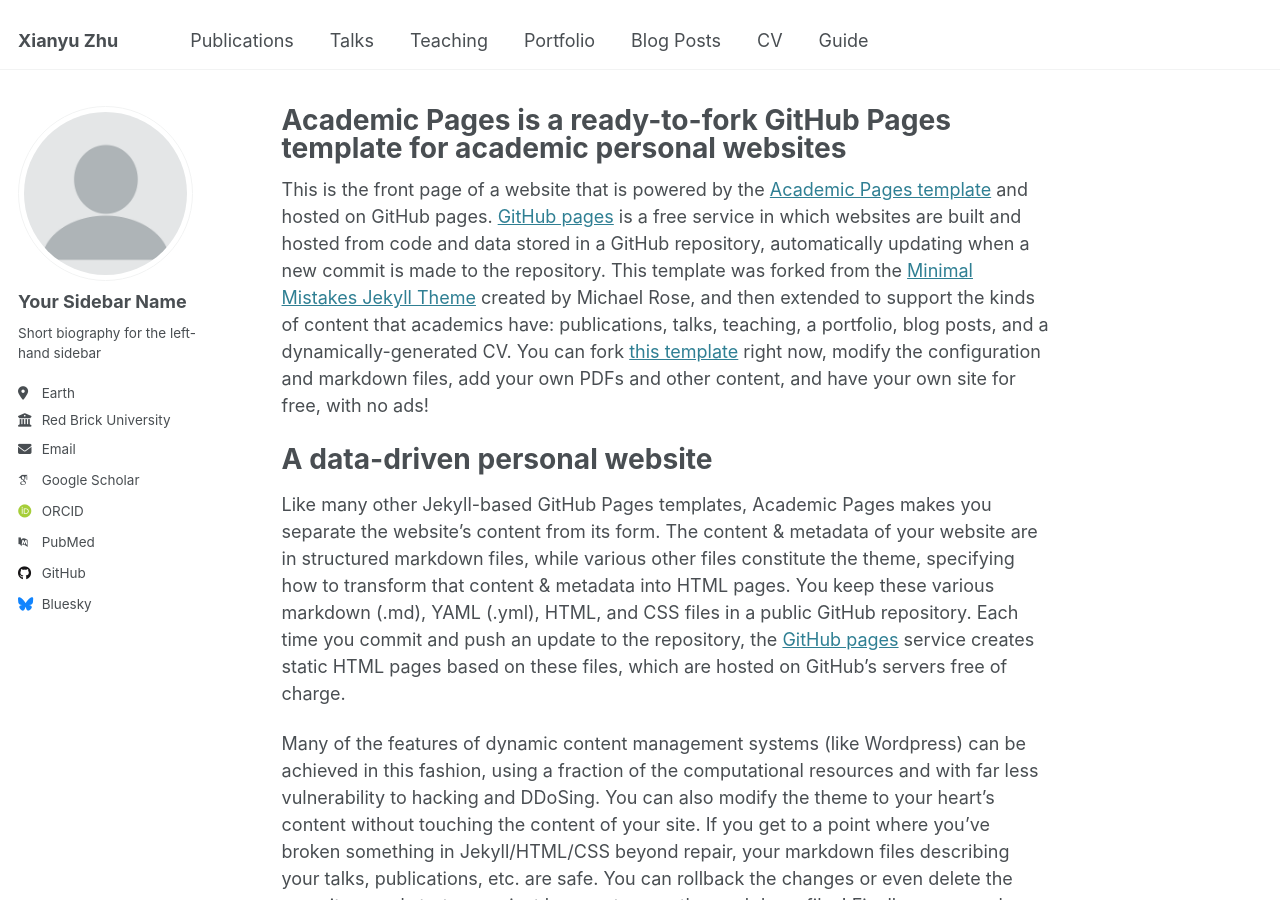
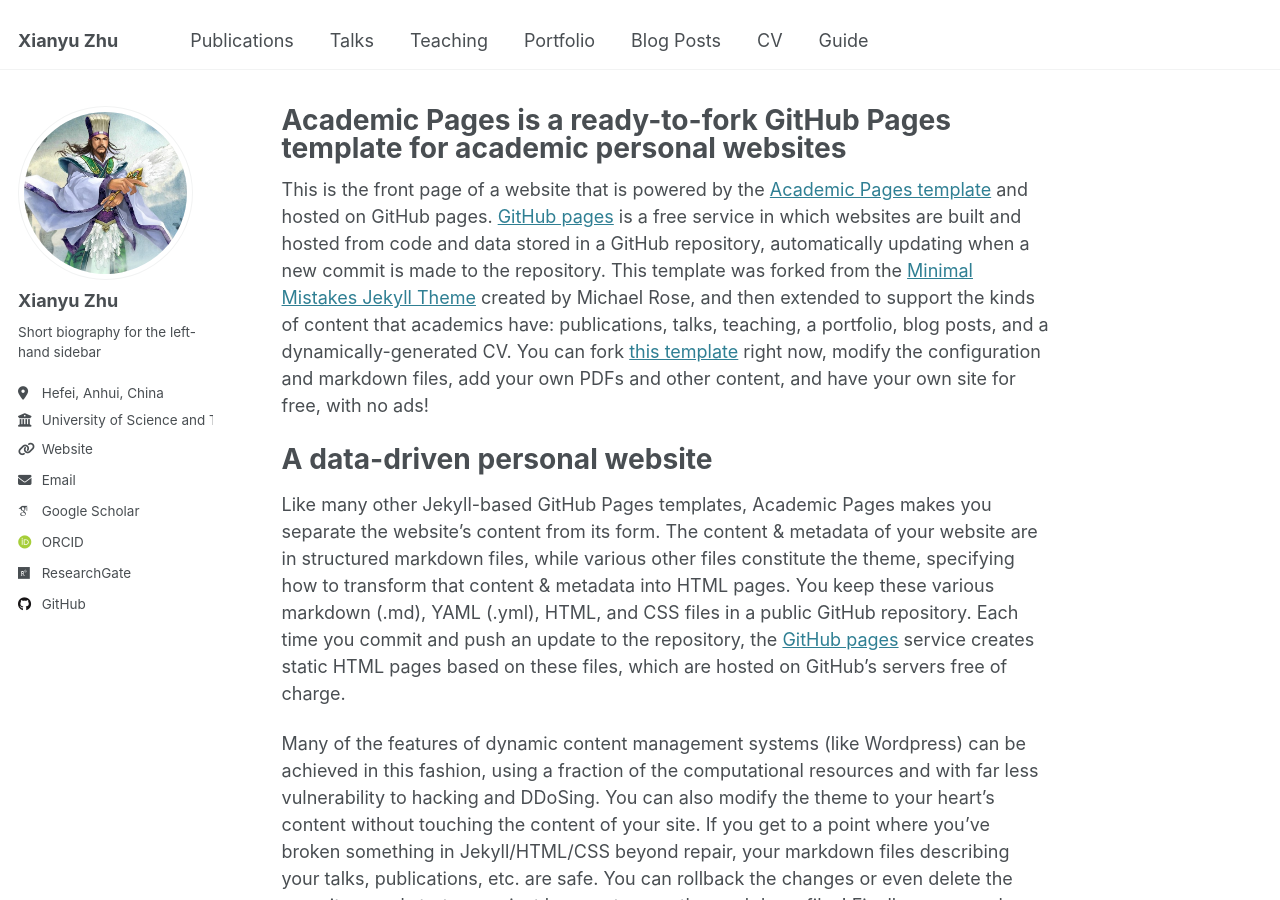
Before and after one commit to zhuxy-USTC/zhuxy-USTC.github.io, a Jekyll site: the page built from _pages/about.md, in a window 1280 px wide and 900 px high. Built offline with Jekyll 4.4.1, drawn with Linux system fonts in a browser that asks for light colours; some web fonts are replaced.

Commit message:
update main infor
update main infor

```diff
--- a/_config.yml
+++ b/_config.yml
@@ -22,35 +22,35 @@
 #               Additional customization can be done by editing /_includes/author-profile.html
 author:
   # Biographic information
-  avatar           : "profile.png"
-  name             : "Your Sidebar Name"
+  avatar           : "profile.jpg"
+  name             : "Xianyu Zhu"
   pronouns         : # example: "she/her"
   bio              : "Short biography for the left-hand sidebar"
-  location         : "Earth"
-  employer         : "Red Brick University"
-  uri              : # URL
-  email            : "none@example.org"
+  location         : "Hefei, Anhui, China"
+  employer         : "University of Science and Technology of China"
+  uri              : "zhuxy-USTC.github.io"
+  email            : "zhuxy@mail.ustc.edu.cn"
 
   # Academic websites
   arxiv            : # URL - Update with the correct link to your profile
-  googlescholar    : "https://scholar.google.com/citations?user=PS_CX0AAAAAJ"
+  googlescholar    : "https://scholar.google.com/citations?user=k2ajuuEAAAAJ&hl"
   impactstory      : # URL
-  orcid            : "http://orcid.org/yourorcidurl"
+  orcid            : "https://orcid.org/0000-0002-1889-6103"
   semantic         : # URL
-  pubmed           : "https://www.ncbi.nlm.nih.gov/pubmed/?term=john+snow"
-  researchgate     : # URL
+  pubmed           : #"https://www.ncbi.nlm.nih.gov/pubmed/?term=john+snow"
+  researchgate     : "https://www.researchgate.net/profile/Zhu-Xianyu?ev=hdr_xprf"
   scopus           : # URL
 
   # Repositories and software development
   bitbucket        : # Username - Update with your username on the site
   codepen          : # Username
   dribbble         : # Username
-  github           : "academicpages"
+  github           : "https://github.com/zhuxy-USTC"
   kaggle           : # Username
   stackoverflow    : # User number or user number and name (i.e., use "1" or "1/jeff-atwood")
 
   # Social media
-  bluesky          : "bsky.app" # Replace this with you Bluesky username
+  bluesky          : #"bsky.app" # Replace this with you Bluesky username
   facebook         : # Username
   flickr           : # Username
   foursquare       : # Username
```
Also changed, not shown: images/profile.jpg (added).
